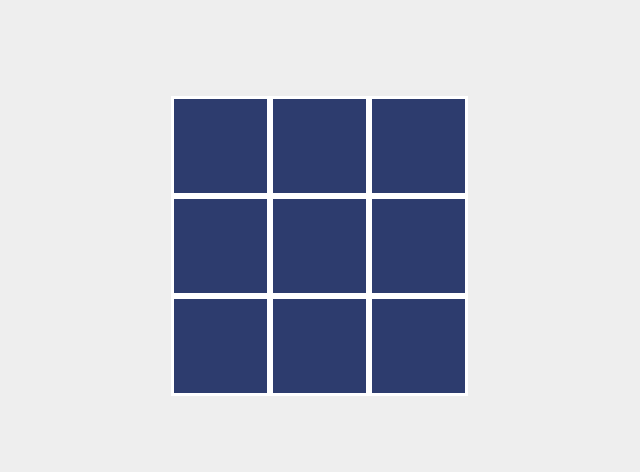
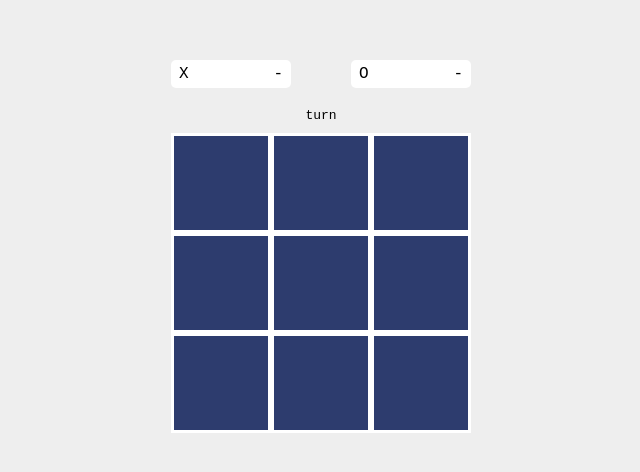
Before and after one commit to itsjoseantonio/tic-tac-toe, a plain HTML site: page index.html in a window 1280 px wide. Shown: the part 154-626 px from the top of the page, without its empty margins (319-959 px from the left). Drawn offline with Linux system fonts and the light colour scheme.

Commit message:
box players

```diff
--- a/index.html
+++ b/index.html
@@ -8,6 +8,19 @@
 </head>
 <body>
     <div id="app">
+        <div class="players">
+            <div class="box">
+                <span>X</span>
+                <span id="pointsX">-</span>
+            </div>
+            <div class="box">
+                <span>O</span>
+                <span id="pointsO">-</span>
+            </div>
+        </div>
+        <div class="turn">
+            <p><span class="turnPlayer"></span> turn</p>
+        </div>
         <div class="table">
             <div class="square"></div>
             <div class="square"></div>
--- a/src/main.css
+++ b/src/main.css
@@ -13,6 +13,8 @@ body {
     align-items: center;
     justify-content: center;
     height: 100vh;
+    flex-direction: column;
+    font-family: monospace;
 }
 
 .table {
@@ -24,13 +26,12 @@ body {
 }
 
 .square {
-    width: 33%;
+    width: calc(100% / 3);
     border: 3px solid #fff;
     color: #fff;
     background-color: rgb(45, 60, 110);
     cursor: pointer;
     position: relative;
-    font-family: monospace;
 }
 
 .square.x {
@@ -60,3 +61,25 @@ body {
     margin-left: -9px;
     margin-top: -12px;
 }
+
+.players {
+    margin-bottom: 20px;
+    display: flex;
+    justify-content: space-between;
+    max-width: 300px;
+    width: 100%;
+}
+
+.box {
+    background-color: #fff;
+    border-radius: 5px;
+    padding: 5px 8px;
+    display: flex;
+    width: 120px;
+    justify-content: space-between;
+    font-size: 16px;
+}
+
+.turn {
+    margin-bottom: 10px;
+}
--- a/src/script.js
+++ b/src/script.js
@@ -1,4 +1,4 @@
-const players = function (name, status, sign) {
+const players = function (name, status, sign, box) {
     const moves = [];
     const wins = 0;
     const mark = function (value) {
@@ -16,13 +16,16 @@ const players = function (name, status, sign) {
         status,
         moves,
         wins,
+        box,
     };
 };
 
 const gameBoard = (function () {
     const square = document.querySelectorAll('.square');
-    const player1 = players('Jose', true, 'x');
-    const player2 = players('Antonio', false, 'o');
+    const pointsX = document.getElementById('pointsX');
+    const pointsO = document.getElementById('pointsO');
+    const player1 = players('Jose', true, 'x', pointsX);
+    const player2 = players('Antonio', false, 'o', pointsO);
 
     let currentPlayer;
     currentPlayer = player1;
@@ -43,6 +46,8 @@ const gameBoard = (function () {
         else if (currentPlayer == player2) currentPlayer = player1;
     };
 
+    const displayWin = function () {};
+
     const matchWin = function (arr) {
         let match = false;
         if (arr.length >= 3)
@@ -50,7 +55,7 @@ const gameBoard = (function () {
                 match = winsConditions[i].every((item) => arr.includes(item));
                 if (match) {
                     currentPlayer.wins++;
-                    break;
+                    currentPlayer.box.textContent = currentPlayer.wins;
                 }
             }
         return match;
```
